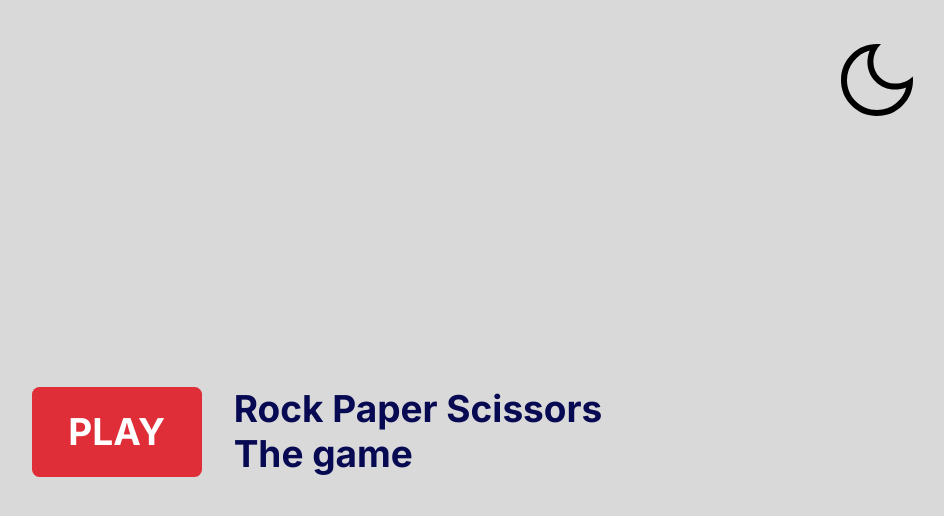
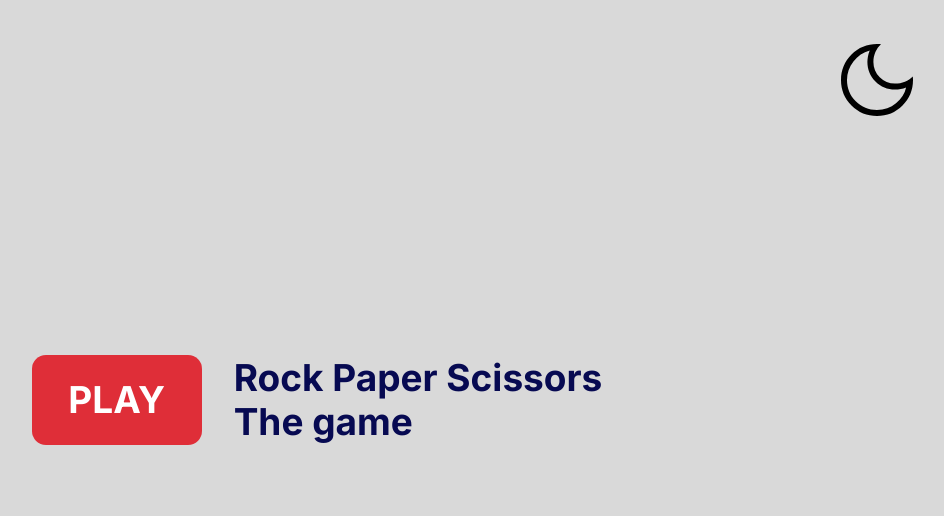
Before and after one commit to SergeyLuzik/rock-paper-scissors, a React (Vite) app: page / in a window 1280 px wide. Shown: the top 516 px of the page, without its empty margins (323-1267 px from the left). Built offline with nearby package versions, Linux system fonts and the light colour scheme.

Commit message:
fix: layout

```diff
--- a/index.html
+++ b/index.html
@@ -14,7 +14,7 @@
     <title>Rock Paper Scissors</title>
   </head>
   <body class="h-screen bg-background p-8 font-bold">
-    <div id="root"></div>
+    <div id="root" class="h-full"></div>
     <script type="module" src="/src/main.jsx"></script>
   </body>
 </html>
--- a/src/App.jsx
+++ b/src/App.jsx
@@ -11,7 +11,7 @@ export const App = () => {
     dispatch(switchMode());
   };
   return (
-    <div className="relative flex h-screen flex-col items-center justify-center">
+    <div className="relative flex h-full flex-col items-center justify-center">
       <SwitchThemeButton />
       {mode === 'greeting' ? <Greeting onPlayClick={handlePlayClick} /> : <Game />}
     </div>
--- a/src/components/Button.jsx
+++ b/src/components/Button.jsx
@@ -6,7 +6,7 @@ export const Button = ({ text, size = 'base', onClick }) => {
   return (
     <button
       onClick={onClick}
-      className={`flex cursor-pointer items-center justify-center rounded-md bg-accent text-white uppercase hover:bg-accent-second ${SIZES[size]}`}
+      className={`flex cursor-pointer items-center justify-center rounded-xl bg-accent text-white uppercase hover:bg-accent-second ${SIZES[size]}`}
       type="button">
       {text}
     </button>
--- a/src/components/Greeting.jsx
+++ b/src/components/Greeting.jsx
@@ -3,7 +3,7 @@ import { Button } from './Button';
 export const Greeting = ({ onPlayClick }) => (
   <div className="flex items-center gap-8">
     <Button text="play" size="large" onClick={onPlayClick} />
-    <h1 className="text-3xl leading-[1.215] text-secondary">
+    <h1 className="text-3xl text-secondary">
       Rock Paper Scissors <br />
       The game
     </h1>
--- a/src/index.css
+++ b/src/index.css
@@ -38,12 +38,17 @@
   --text-2xl: 1.5rem;
   --text-3xl: 1.85rem;
   --text-4xl: 2rem;
+
   --spacing: 0.2rem;
+
+  --radius-*: initial;
+  --radius-xl: 0.7rem;
 }
 
 @layer base {
   html {
     font-family: 'Inter', sans-serif;
     font-size: 20px;
+    line-height: 1.2;
   }
 }
```
